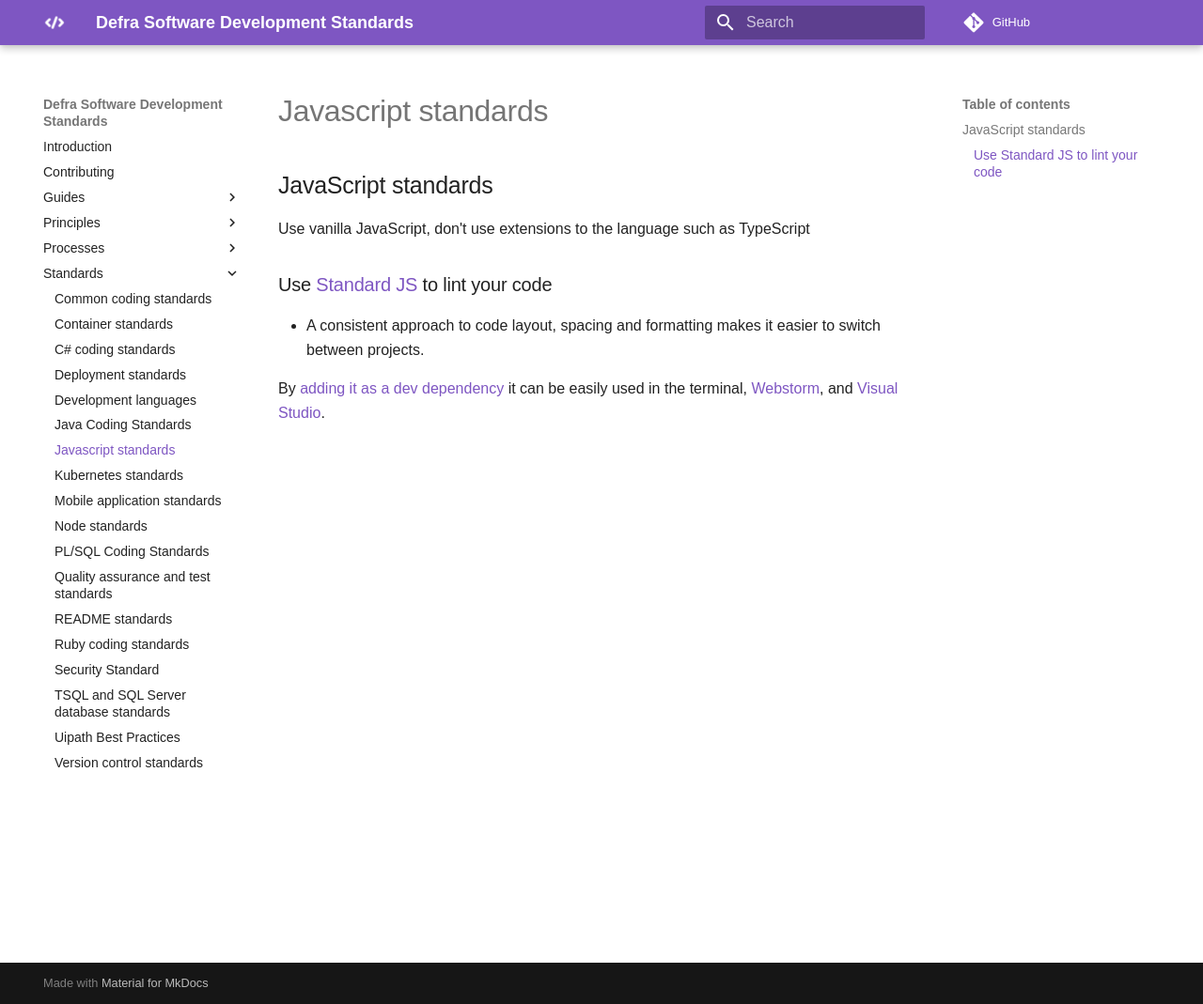
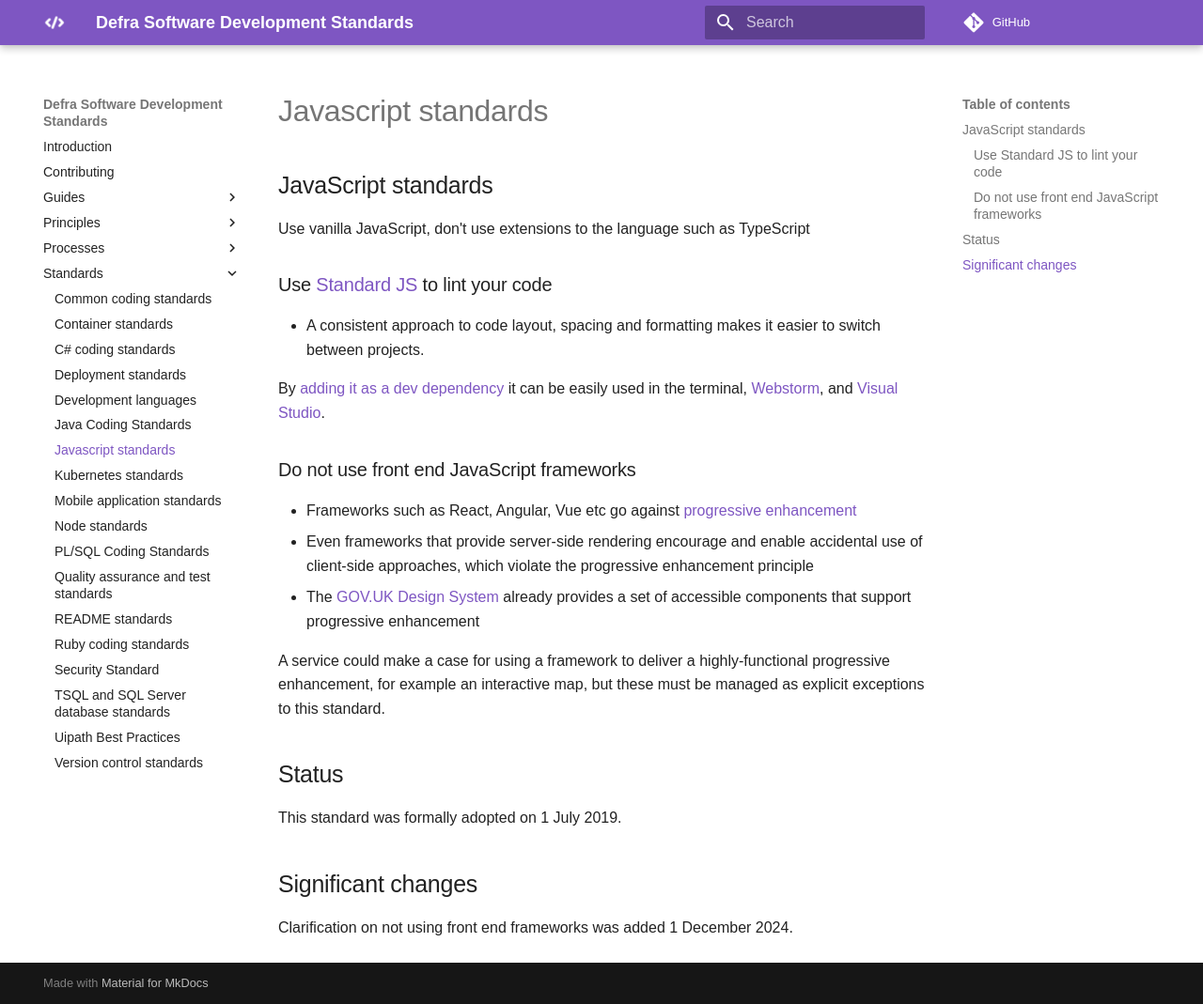
Before and after one commit to DEFRA/software-development-standards, an MkDocs documentation site: the page built from docs/standards/javascript_standards.md, in a window 1280 px wide and 1069 px high. Shown: the whole window at 94% size. Built offline with MkDocs 1.6.1 and Material for MkDocs 9.7.7, drawn with Linux system fonts in a browser that asks for light colours; some web fonts are replaced; comment, search, counter and statistics services are not loaded.

Commit message:
Clarify use of front end JavaScript frameworks

```diff
--- a/docs/standards/javascript_standards.md
+++ b/docs/standards/javascript_standards.md
@@ -9,3 +9,19 @@ Use vanilla JavaScript, don't use extensions to the language such as TypeScript
 By [adding it as a dev dependency](https://standardjs.com/index.html#install) it can be easily used in the terminal,
 [Webstorm](https://blog.jetbrains.com/webstorm/2017/04/using-javascript-standard-style/),
 and [Visual Studio](https://marketplace.visualstudio.com/items?itemName=chenxsan.vscode-standardjs).
+
+### Do not use front end JavaScript frameworks
+
+- Frameworks such as React, Angular, Vue etc go against [progressive enhancement](https://www.gov.uk/service-manual/technology/using-progressive-enhancement)
+- Even frameworks that provide server-side rendering encourage and enable accidental use of client-side approaches, which violate the progressive enhancement principle
+- The [GOV.UK Design System](https://design-system.service.gov.uk/) already provides a set of accessible components that support progressive enhancement
+
+A service could make a case for using a framework to deliver a highly-functional progressive enhancement, for example an interactive map, but these must be managed as explicit exceptions to this standard.
+
+## Status
+
+This standard was formally adopted on 1 July 2019.
+
+## Significant changes
+
+Clarification on not using front end frameworks was added 1 December 2024.
```
